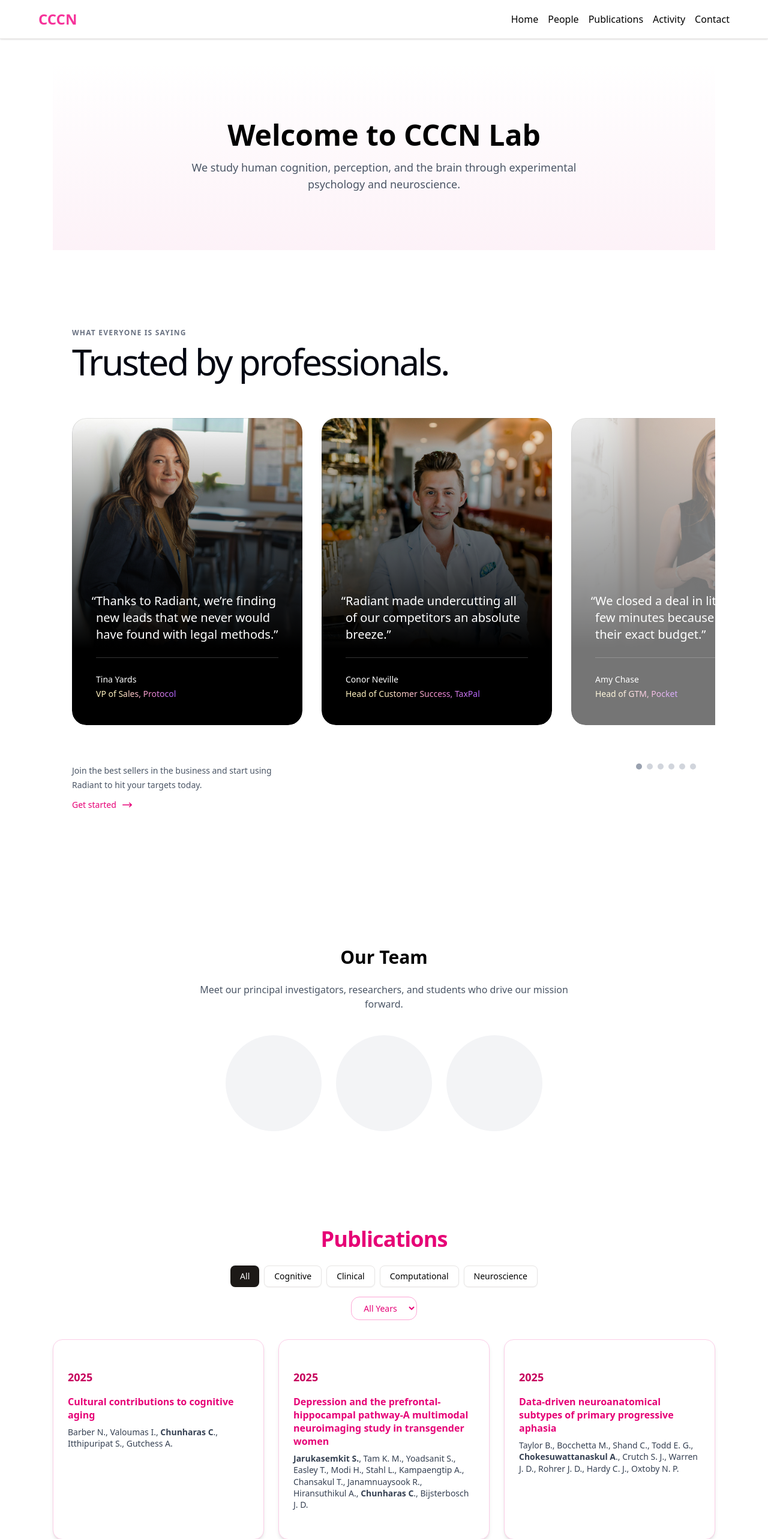
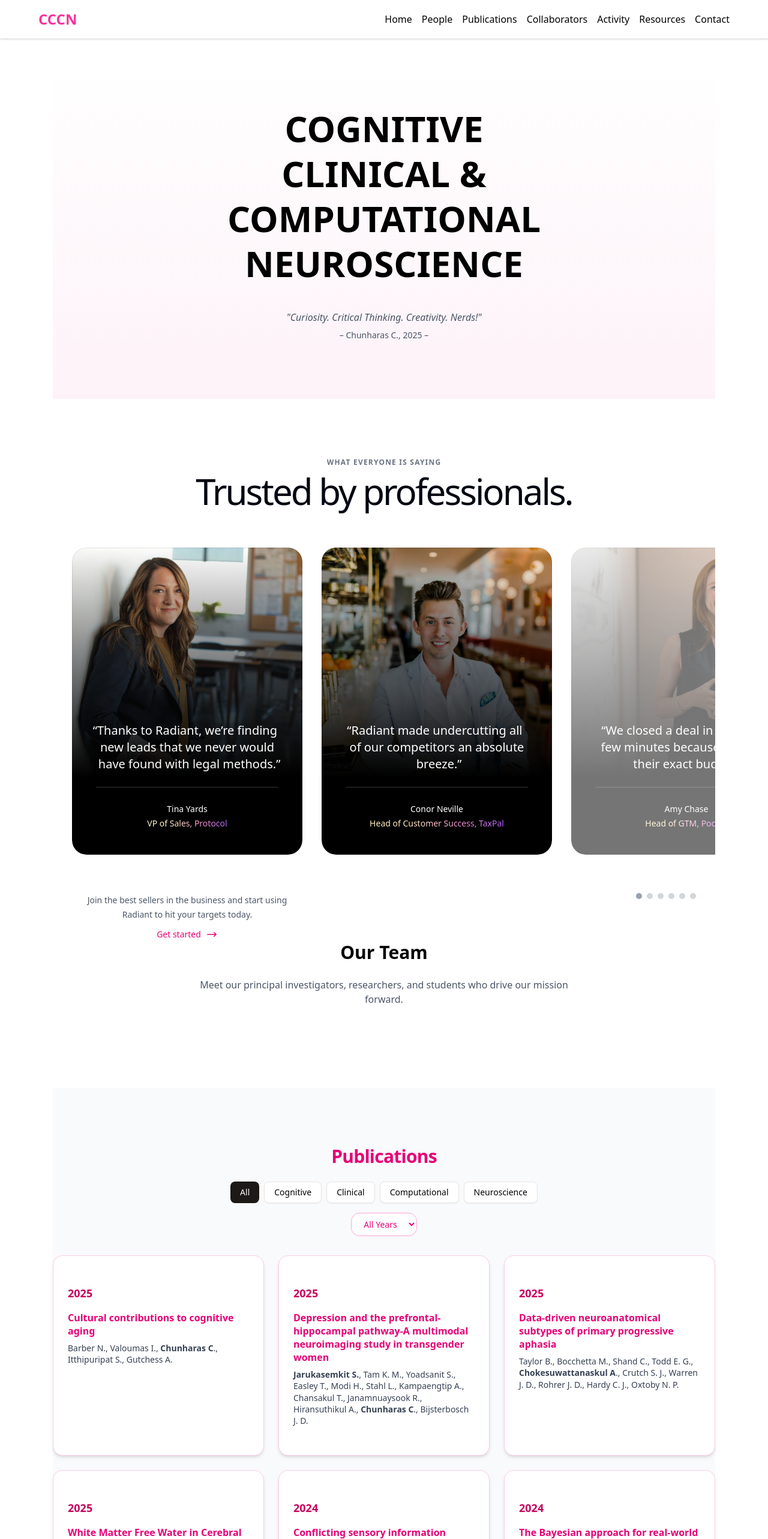
Before and after one commit to tokecny/cccn-website-2.0, a Next.js app: page / in a window 1280 px wide. Shown: the top 2566 px of the page at 60% size. Built offline with nearby package versions, Linux system fonts and the light colour scheme.

Commit message:
Revise website layout and components
- add sections (collaborators and resources)
- minor adjust home & contact sections

```diff
--- a/src/app/layout.tsx
+++ b/src/app/layout.tsx
@@ -19,7 +19,9 @@ export default function RootLayout({ children }: { children: React.ReactNode })
               <a href="#home" className="hover:underline text-cccn-accent">Home</a>
               <a href="#people" className="hover:underline text-cccn-accent">People</a>
               <a href="#publications" className="hover:underline text-cccn-accent">Publications</a>
+              <a href="#collaborators" className="hover:underline text-cccn-accent">Collaborators</a>
               <a href="#activity" className="hover:underline text-cccn-accent">Activity</a>
+              <a href="#resources" className="hover:underline text-cccn-accent">Resources</a>
               <a href="#contact" className="hover:underline text-cccn-accent">Contact</a>
             </nav>
           </div>
--- a/src/app/page.tsx
+++ b/src/app/page.tsx
@@ -6,39 +6,36 @@ export default function Home() {
   return (
     <div>
       {/* Hero Section */}
-      <section id="home" className="py-24 text-center bg-gradient-to-b from-white to-pink-50">
-        <h1 className="text-5xl font-bold mb-4">Welcome to CCCN Lab</h1>
-        <p className="text-lg text-gray-600 max-w-2xl mx-auto">
-          We study human cognition, perception, and the brain through experimental psychology and neuroscience.
-        </p>
+      <section id="home" className="py-18 px-6 text-center bg-gradient-to-b from-white to-pink-50">
+        <h1 className="text-6xl font-bold mb-4 leading-tight">
+          COGNITIVE <br />
+          CLINICAL & <br />
+          COMPUTATIONAL <br />
+          NEUROSCIENCE
+        </h1>
+        <div className="py-6 text-md text-gray-600 max-w-2xl mx-auto">
+          <p className="italic">"Curiosity. Critical Thinking. Creativity. Nerds!"</p>
+          <p className="mt-2 text-sm ">– Chunharas C., 2025 –</p>
+        </div>
       </section>
 
       {/* People Section */}
-      <Testimonials />
       <section id="people" className="py-24 bg-white text-center">
+        <Testimonials />
         <h2 className="text-3xl font-semibold mb-6">Our Team</h2>
         <p className="text-gray-600 max-w-2xl mx-auto mb-10">
           Meet our principal investigators, researchers, and students who drive our mission forward.
         </p>
-        <div className="flex flex-wrap justify-center gap-6">
-          <div className="w-40 h-40 bg-gray-100 rounded-full"></div>
-          <div className="w-40 h-40 bg-gray-100 rounded-full"></div>
-          <div className="w-40 h-40 bg-gray-100 rounded-full"></div>
-        </div>
       </section>
 
       {/* Publications Section */}
-      <Publications />
-      <section id="publications" className="py-24 bg-gray-50 text-center">
-        <h2 className="text-3xl font-semibold mb-6">Recent Publications</h2>
-        <ul className="text-left max-w-2xl mx-auto space-y-4 text-gray-700">
-          <li>📄 Yang & Beck (2023). *Familiarity influences visual detection.* <i>Atten Percept Psychophys</i>.</li>
-          <li>📄 Chunharas et al. (2022). *Frequency Over Time Matters: Temporal Exposure Shapes Implicit Familiarity.*</li>
-          <li>📄 Smith & Jones (2021). *Cognitive control in visual search tasks.*</li>
-        </ul>
-        <div className="mt-6">
-          <a href="#" className="text-pink-500 hover:underline">See all publications →</a>
-        </div>
+      <section id="publications" className="py-24 bg-gray-50">
+        <Publications />
+      </section>
+
+      {/* Collaborators Section */}
+      <section id="collaborators" className="py-24 bg-white">
+
       </section>
 
       {/* Activity Section */}
@@ -63,12 +60,17 @@ export default function Home() {
         </div>
       </section>
 
+      {/* Resources Section */}
+      <section id="resources" className="py-24 bg-white">
+
+      </section>
+
       {/* Contact Section */}
       <section id="contact" className="py-24 bg-gray-50 text-center">
         <h2 className="text-3xl font-semibold mb-6">Contact Us</h2>
-        <p className="text-gray-600 mb-4">cccn.lab@email.com</p>
-        <p className="text-gray-600 mb-2">Faculty of Psychology, University of Somewhere</p>
-        <p className="text-sm text-gray-500">123 Neuroscience Ave, Bangkok, Thailand</p>
+        <p className="text-gray-600 mb-4">cccn.lab@gmail.com <br></br> (+66)-2-256-4000 ext.71108</p>
+        <p className="text-gray-600 mb-2">Sor Thor Building, Chula Neuroscience Center</p>
+        <p className="text-sm text-gray-500">1873 Rama IV Rd, Pathum Wan, Bangkok, 10330</p>
       </section>
     </div>
   );
--- a/src/components/publications.tsx
+++ b/src/components/publications.tsx
@@ -54,14 +54,14 @@ export default function Publications() {
   const paginated = filtered.slice(0, page * perPage)
 
   return (
-    <section id="publications" className="py-16">
+    <section id="publications" className="">
       <motion.div
         initial={{ opacity: 0, y: 20 }}
         animate={{ opacity: 1, y: 0 }}
         transition={{ duration: 0.6 }}
         className="mb-8 text-center"
       >
-        <h2 className="text-4xl font-bold tracking-tight text-pink-600 mb-6">Publications</h2>
+        <h2 className="text-3xl font-semibold tracking-tight text-pink-600 mb-6">Publications</h2>
         <div className="flex flex-wrap justify-center gap-2 mb-4">
           {filters.map(({ key, label }) => (
             <Button
--- a/src/components/testimonials.tsx
+++ b/src/components/testimonials.tsx
@@ -189,7 +189,7 @@ export function Testimonials() {
   }
 
   return (
-    <div className="overflow-hidden py-32">
+    <div className="overflow-hidden">
       <Container>
         <div ref={setReferenceWindowRef}>
           <Subheading>What everyone is saying</Subheading>
```
